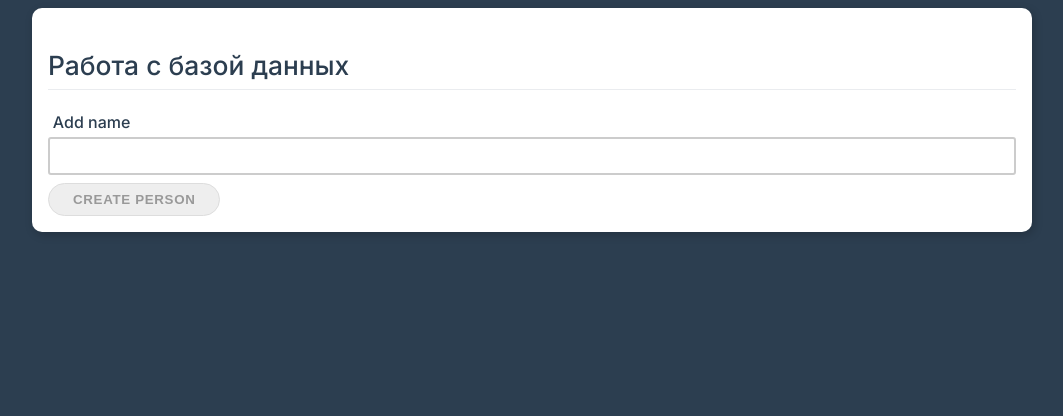
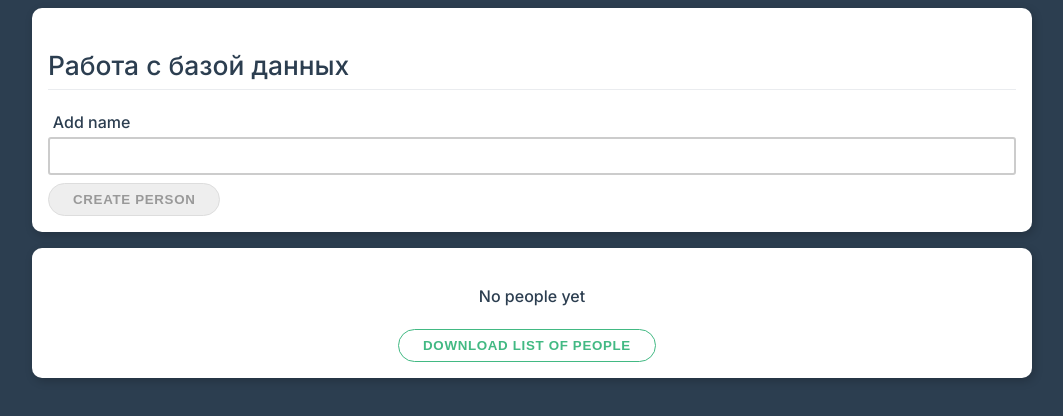
Before and after one commit to OlgaJaer/vue3-cli, a Vue app: page / in a window 1280 px wide. Shown: the top 416 px of the page, without its empty margins (108-1171 px from the left). Built offline with nearby package versions, Linux system fonts and the light colour scheme.

Commit message:
http_1 - create component for list of people, add GET request

```diff
--- a/package.json
+++ b/package.json
@@ -8,6 +8,7 @@
     "lint": "vue-cli-service lint"
   },
   "dependencies": {
+    "axios": "^0.21.1",
     "core-js": "^3.6.5",
     "vue": "^3.0.0"
   },
--- a/src/App.vue
+++ b/src/App.vue
@@ -11,21 +11,28 @@
       <button class="btn primary" :disabled="name.length === 0" >Create person</button>
 
     </form>
+    <app-people-list
+    :people="people"
+    @load="loadPeople"
+    ></app-people-list>
   </div>
 </template>
 
 <script>
+import AppPeopleList from './AppPeopleList'
+// eslint-disable-next-line no-unused-vars
+import axios from 'axios'
+
 export default {
   data () {
     return {
-      name: ''
+      name: '',
+      people: []
     }
   },
+  components: { AppPeopleList },
   methods: {
     async createPerson () {
-      // https://vue-http-44ded-default-rtdb.europe-west1.firebasedatabase.app/people.json
-      // this.name
-
       const response = await fetch('https://vue-http-44ded-default-rtdb.europe-west1.firebasedatabase.app/people.json', {
         method: 'POST',
         headers: {
@@ -39,8 +46,22 @@ export default {
       const firebaseData = await response.json()
       console.log(firebaseData)
       this.name = ''
+    },
+    async loadPeople () {
+      const { data } = await axios.get('https://vue-http-44ded-default-rtdb.europe-west1.firebasedatabase.app/people.json')
+      // console.log(data)
+      const result = Object.keys(data).map(key => {
+        return {
+          id: key,
+          // firstName: data[key].firstName
+          ...data[key]
+        }
+      })
+      // console.log(result)
+      this.people = result
     }
   }
+
 }
 </script>
 
--- /dev/null
+++ b/src/AppPeopleList.vue
@@ -0,0 +1,23 @@
+<template>
+  <div v-if="people.length !== 0">
+    <div class="card center"
+      v-for="person in people" :key="person.id">
+      <h3>{{person.firstName}}</h3>
+    </div>
+  </div>
+  <div class="card center" v-else>
+    <h4>No people yet</h4>
+    <button class="btn" @click="$emit('load')">Download list of people</button>
+  </div>
+</template>
+
+<script>
+export default {
+  emits: ['load'],
+  props: ['people']
+}
+</script>
+
+<style>
+
+</style>
```
Also changed, not shown: 1 other file (tests, documents, lock files or other folders).
